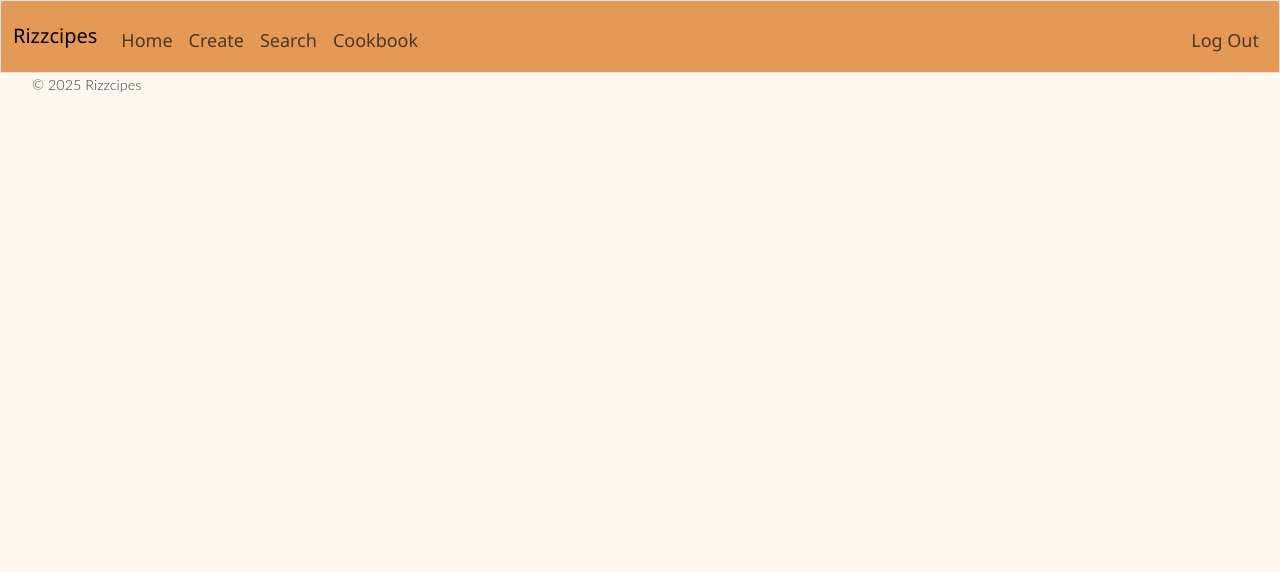
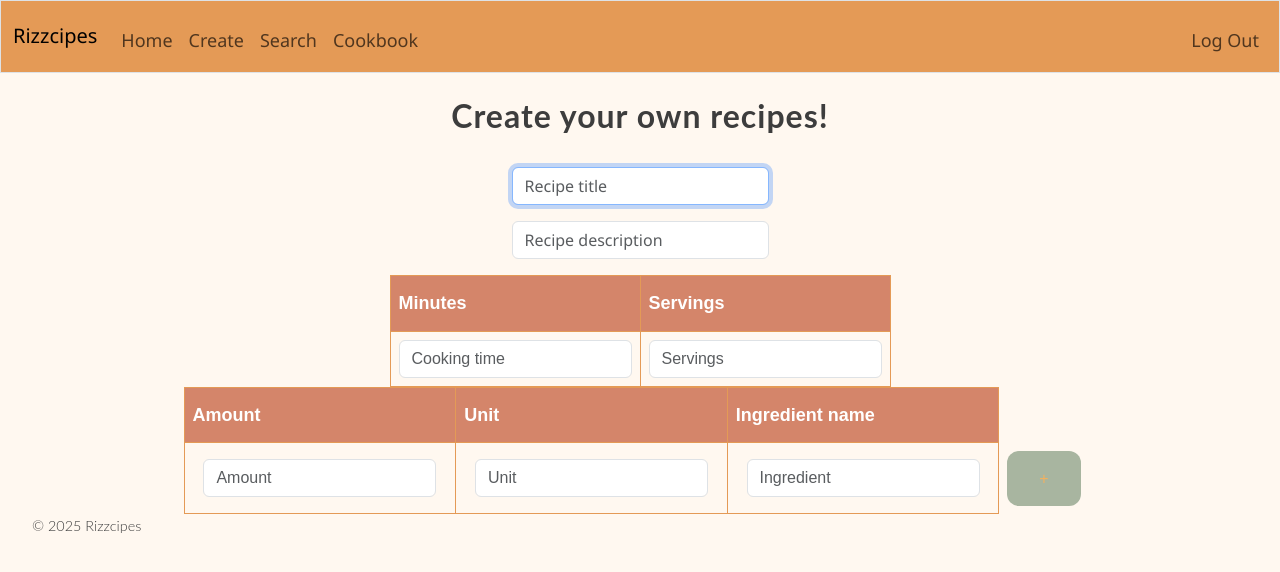
Before and after one commit to DraxinAm/cs50_final, a Flask app: page /create in a window 1280 px wide. Shown: the top 572 px of the page. Run offline with Flask 3, Linux system fonts and the light colour scheme; the visitor is signed in with stand-in values (Sample User, id 1); some libraries are stand-ins or nearby versions.

Commit message:
working on plus button

```diff
--- a/app.py
+++ b/app.py
@@ -44,7 +44,15 @@ def create():
     """Create a new recipe"""
     if request.method == "POST":
         # Handle recipe creation logic here
-        pass
+        return redirect("/")
+    else:
+        return render_template("create.html")
+
+@app.route("/recipe", methods=["GET"])
+@login_required
+def recipe():
+    """Present the recipe"""
+
     return render_template("create.html")
 
 @app.route("/search", methods=["GET", "POST"])
--- a/static/styles.css
+++ b/static/styles.css
@@ -104,3 +104,28 @@ img {
     width: 50%;
     padding: 50px;
 }
+
+table {
+  font-family: Arial, Helvetica, sans-serif;
+  border-collapse: collapse;
+  width: 100%;
+}
+
+td, th {
+  border: 1px solid #e49a56;
+  padding: 8px;
+}
+
+tr:nth-child(even){background-color: #f2f2f2;}
+
+th {
+  padding-top: 12px;
+  padding-bottom: 12px;
+  text-align: left;
+  background-color: #D4856A;
+  color: white;
+}
+
+#plus_button {
+    border: none;
+}
--- a/templates/create.html
+++ b/templates/create.html
@@ -5,4 +5,57 @@
 {% endblock %}
 
 {% block content %}
+    <form method="post" action="/create">
+        <h2 class="header text-center p-4">Create your own recipes!</h2>
+        <div class="mb-3 text-center">
+            <input type="text" class="form-control mx-auto w-auto input" placeholder="Recipe title" name="recipe_title" autofocus autocomplete="off">
+            <p></p>
+            <input type="text" class="form-control mx-auto w-auto input" placeholder="Recipe description" name="recipe_description" autocomplete="off">
+        </div>
+        <div class="row justify-content-center">
+            <table style= "width: 30%">
+                <thead>
+                    <th>Minutes</th>
+                    <th>Servings</th>
+                </thead>
+                <tbody>
+                    <tr>
+                        <td><input type="text"class="form-control mx-auto w-auto input" placeholder="Cooking time" name="time" autocomplete="off"></td>
+                        <td><input type="text"class="form-control mx-auto w-auto input" placeholder="Servings" name="servings" autocomplete="off"></td>
+                    </tr>
+                </tbody>
+            </table>
+        </div>
+        <!-- Insert a place so they can add tags -->
+        <!-- Use maybe javascript so if they complete a row and press a plus button at the end, they can have a new row-->
+        <div class="row justify-content-center">
+            <table id=ingredients_table style= "width: 70%">
+                <thead>
+                    <th>Amount</th>
+                    <th>Unit</th>
+                    <th>Ingredient name</th>
+                </thead>
+                <tbody>
+                    <tr>
+                        <td><input type="text"class="form-control mx-auto w-auto input" placeholder="Amount" name="amount" autocomplete="off"></td>
+                        <td><input type="text"class="form-control mx-auto w-auto input" placeholder="Unit" name="unit" autocomplete="off"></td>
+                        <td><input type="text"class="form-control mx-auto w-auto input" placeholder="Ingredient" name="name" autocomplete="off"></td>
+                        <td id="plus_button"><button type="submit">+</button></td>
+                    </tr>
+                </tbody>
+            </table>
+        </div>
+    </form>
+    <script>
+        // document.getElementById("plus_button").addEventListener("click", addNewRow);
+        // function addNewRow(){
+        //     var table = document.getElementById("ingredients_table");
+        //     var row = table.insertRow();
+        //     var td1 = row.insertCell(0);
+        //     var td2 = row.insertCell(1);
+        //     var td3 = row.insertCell(2);
+
+        //     td1.innerHTML = '<input type="text"class="form-control mx-auto w-auto input" placeholder="Amount" name="amount" autocomplete="off">'
+        // }
+    </script>
 {% endblock %}
```
Also changed, not shown: database/database.py (+0 -21 lines), static/addrows.js (added, +10 -0 lines), templates/recipe.html (+38 -1 lines), 2 other files.
